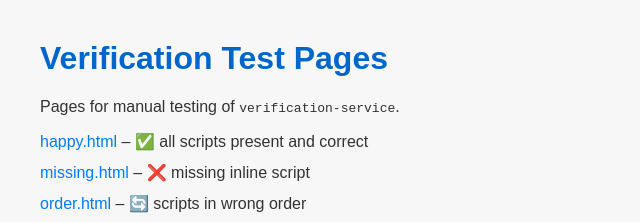
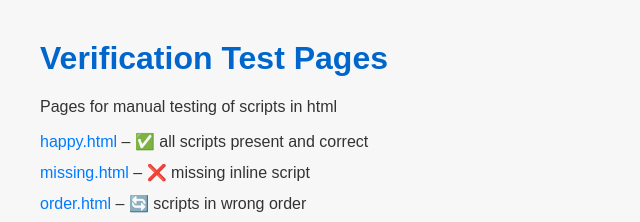
Before and after one commit to anatoly-karpovich/test-scripts, a plain HTML site: page index.html in a window 1280 px wide. Shown: the top 222 px of the page, 0-640 px from the left. Drawn offline with Linux system fonts and the light colour scheme.

Commit message:
Update index.html

```diff
--- a/index.html
+++ b/index.html
@@ -36,7 +36,7 @@
   </head>
   <body>
     <h1>Verification Test Pages</h1>
-    <p>Pages for manual testing of <code>verification-service</code>.</p>
+    <p>Pages for manual testing of scripts in html</p>
 
     <ul>
       <li><a href="./happy.html">happy.html</a> – ✅ all scripts present and correct</li>
```
